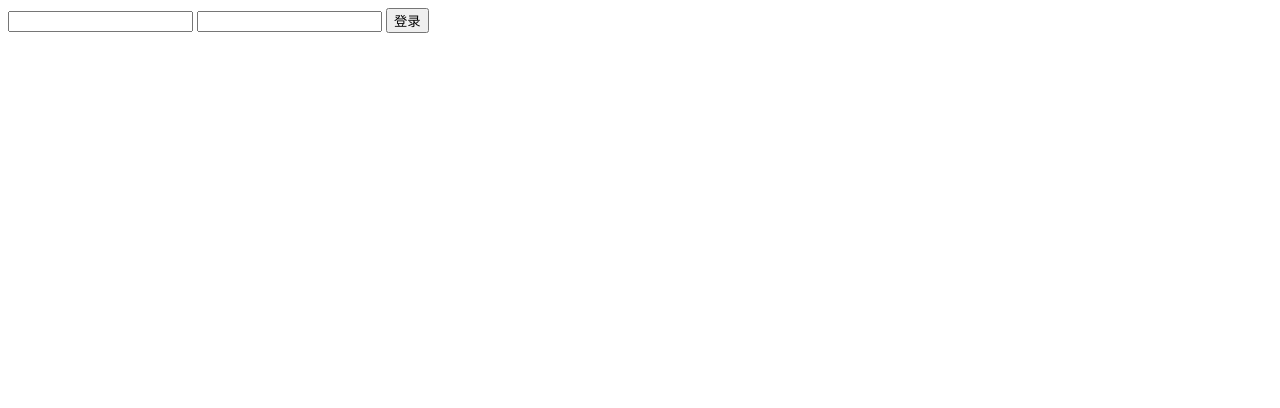
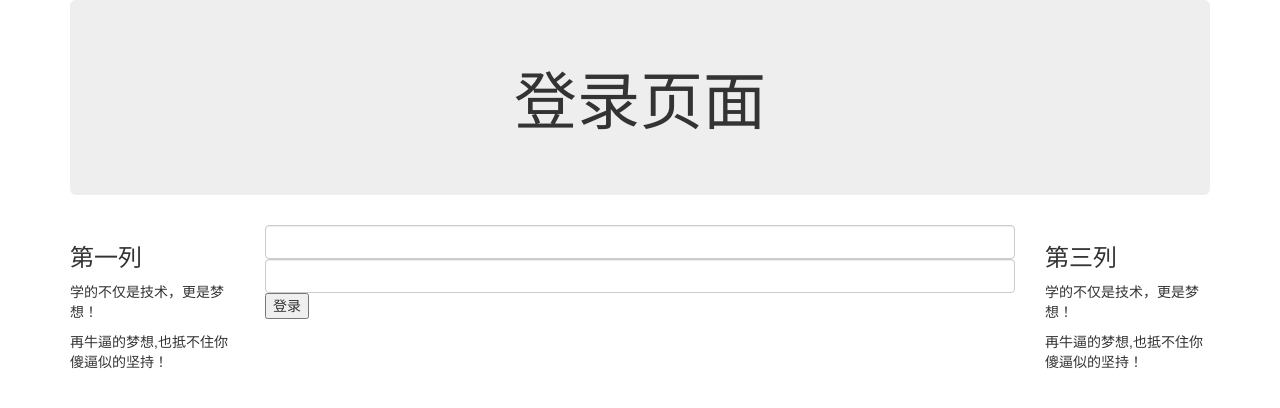
Before and after one commit to 541435721/xmqbliver, a Django app: page /webuser/login/ in a window 1280 px wide. Before the commit the part shown is almost empty. Shown: the top 408 px of the page. Run offline with Django 3.2, Linux system fonts and the light colour scheme; some libraries are stand-ins or nearby versions.

Commit message:
测试 bootstrap
Signed-off-by: 541435721 <541435721@qq.com>

```diff
--- a/webuser/templates/webuser/login.html
+++ b/webuser/templates/webuser/login.html
@@ -2,9 +2,35 @@
 <html lang="en">
 <head>
     <meta charset="UTF-8">
+    <meta name="viewport" content="width=device-width, initial-scale=1.0">
+    <link rel="stylesheet" href="//cdn.bootcss.com/bootstrap/3.3.5/css/bootstrap.min.css">
+    <script src="//cdn.bootcss.com/jquery/1.11.3/jquery.min.js"></script>
+    <script src="//cdn.bootcss.com/bootstrap/3.3.5/js/bootstrap.min.js"></script>
+    <style type="text/css">
+        body {
+            font-family: "Helvetica Neue", Helvetica, Arial, sans-serif;
+            font-size: 14px;
+            line-height: 1.428571429;
+            color: #333333;
+            background-color: #ffffff;
+            margin: 0;
+        }
+    </style>
     <title>login</title>
 </head>
 <body>
+
+<div class="container">
+    <div class="jumbotron text-center">
+        <h1>登录页面</h1>
+    </div>
+    <div class="row">
+        <div class="col-md-2">
+            <h3>第一列</h3>
+            <p>学的不仅是技术，更是梦想！</p>
+            <p>再牛逼的梦想,也抵不住你傻逼似的坚持！</p>
+        </div>
+        <div class="col-md-8">
             <form role="form" class="LoginForm" action="/webuser/login/" method="post" role="form">
                 {% csrf_token %}
                 {% for field in form.visible_fields %}
@@ -12,5 +38,14 @@
                 {% endfor %}
                 <input type="submit" name="submit" value="登录"/>
             </form>
+        </div>
+        <div class="col-md-2">
+            <h3>第三列</h3>
+            <p>学的不仅是技术，更是梦想！</p>
+            <p>再牛逼的梦想,也抵不住你傻逼似的坚持！</p>
+        </div>
+    </div>
+</div>
+
 </body>
 </html>
```
Lines whose indentation alone changed are shown as unchanged.
